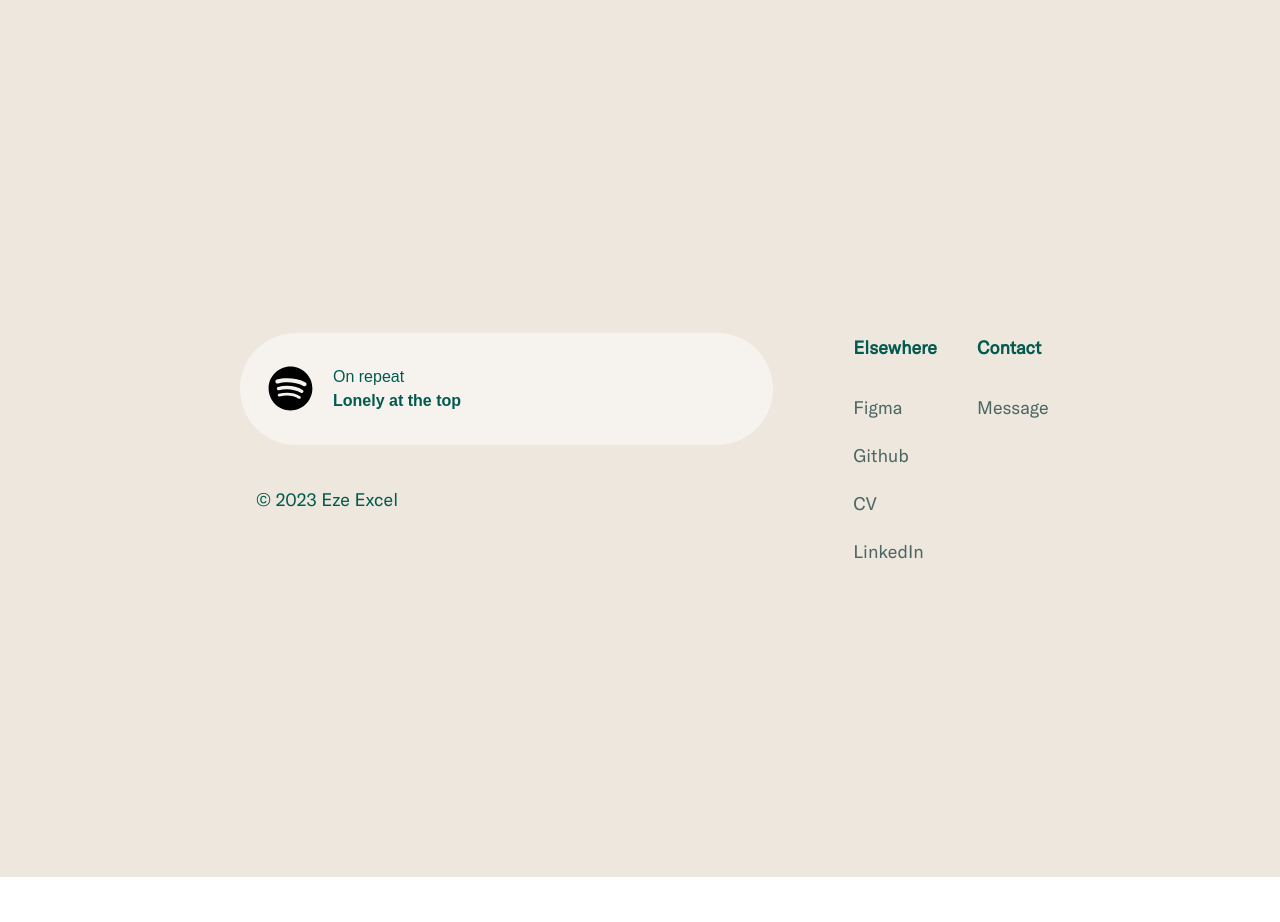
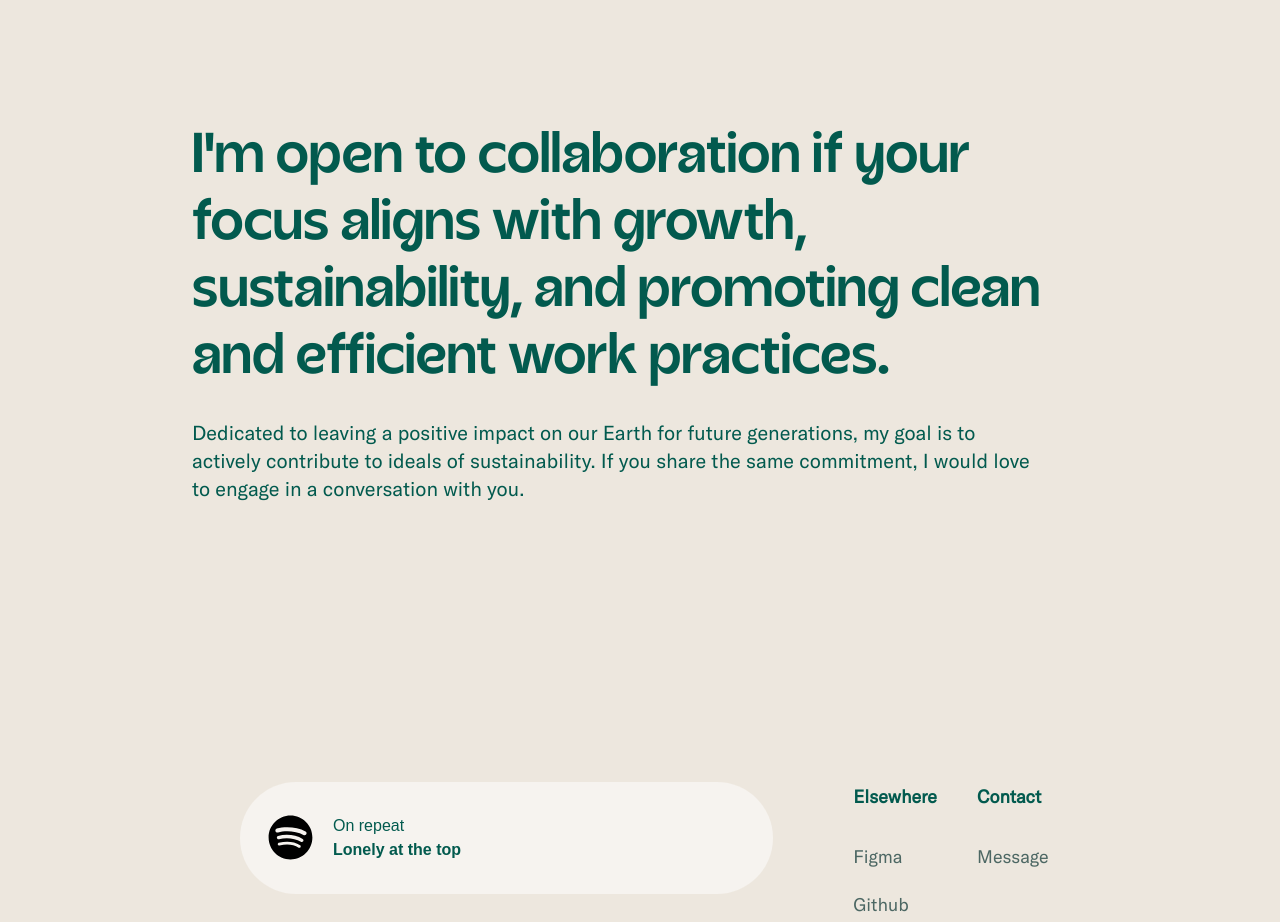
Before and after one commit to Kvngxel/Portfolio, a React (Vite) app in the folder portfolio/: page /about in a window 1280 px wide. Shown: the part 1020-1942 px from the top of the page. Before the commit the page ends 1897 px from the top, so only its background shows below. Built offline with nearby package versions, Linux system fonts and the light colour scheme.

Commit message:
Updating the about page

```diff
--- a/portfolio/src/pages/About/About.jsx
+++ b/portfolio/src/pages/About/About.jsx
@@ -40,12 +40,22 @@ export const About = () => {
           <div className='md:w-[70%] md:mx-10 md:px-12 max-sm:mt-10'>
             <p className='pb-1 md:pb-0 text-left text-[3vh] md:text-[7vh] text-pry leading-[120%] font-bold md:font-bold font-acron'>I'm a Fullstack Developer working remotely from 26°C Abuja, Nigeria.</p>
             <p className='text-pry font-semibold md:font-medium font-body text-[16px] md:text-xl my-6'>
-              In the last 5 years, I've excelled in digital design, focusing on front-end development, email, marketing, and app UI/UX. As a developer, I've worn multiple hats, showcasing my versatility and expertise.</p>
+              In the last 5 years, I've excelled in digital design, focusing on front-end development,
+              email, marketing, and app UI/UX. As a developer, I've worn multiple hats,
+              showcasing my versatility and expertise.</p>
             <p className='text-pry font-semibold md:font-medium font-body text-[16px] md:text-xl my-6'>
               Currently, my emphasis is on spearheading design efforts for freelance projects. I specialize in enabling donors to directly support the freelance community</p>
           </div>
         </div>
        </div>
+       <div className='mx-11 md:mx-48 mt-32 md:mt-48 '>
+        <p className='pb-1 md:pb-0 text-left text-[3vh] md:text-[7vh] text-pry leading-[120%] font-bold md:font-bold font-acron'>I'm open to collaboration if your focus aligns with growth, sustainability,
+          and promoting clean and efficient work practices.</p>
+        <p className='text-pry font-semibold md:font-medium font-body text-[17px] md:text-xl my-6 md:mr-10'>
+        Dedicated to leaving a positive impact on our Earth for future generations, my goal is to
+        actively contribute to ideals of sustainability. If you share the same commitment, I would love
+        to engage in a conversation with you.</p>
+       </div>
        <Footer/>
     </div>
   )
```
